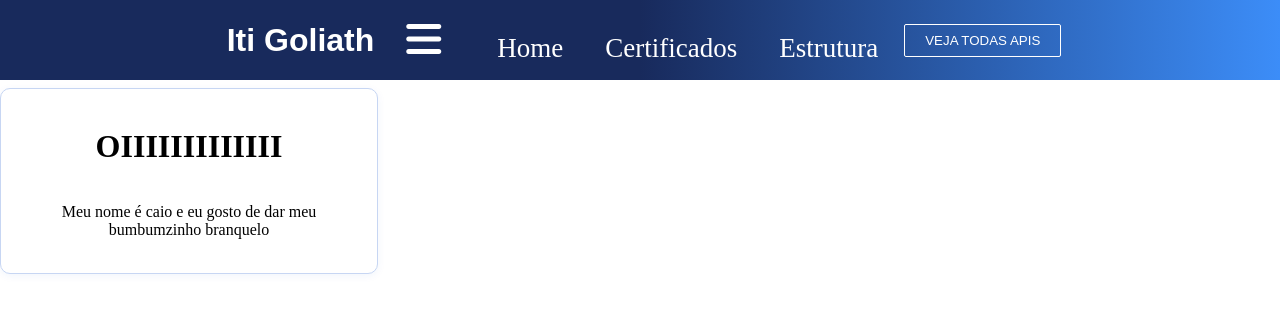
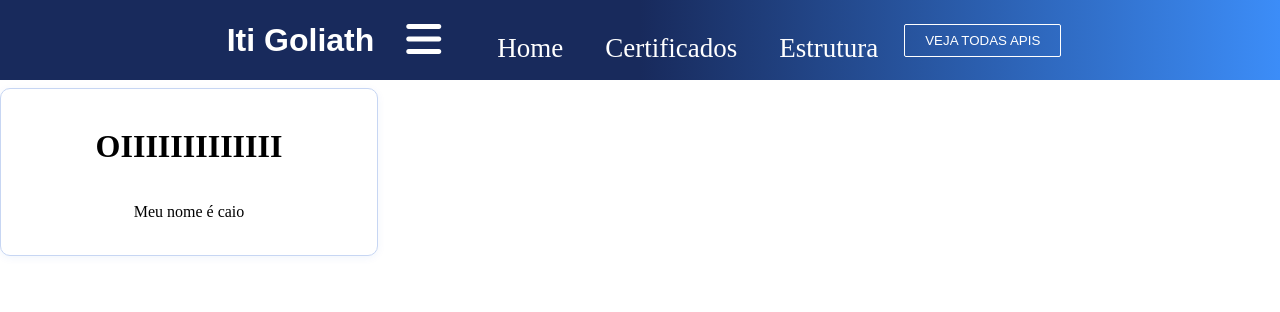
Before and after one commit to oddcaio/goliath-iti, a React (Vite) app: page /certificados in a window 1280 px wide. Shown: the top 312 px of the page. Built offline with nearby package versions, Linux system fonts and the light colour scheme.

Commit message:
arrumando card de zoação

```diff
--- a/src/pages/Certificados.jsx
+++ b/src/pages/Certificados.jsx
@@ -5,7 +5,7 @@ export default function Certificados() {
   return (
     <div className='card-info'>
         <h1>OIIIIIIIIIIIII</h1>
-        <p>Meu nome é caio e eu gosto de dar meu bumbumzinho branquelo</p>
+        <p>Meu nome é caio</p>
     </div>
   );
 }
```
